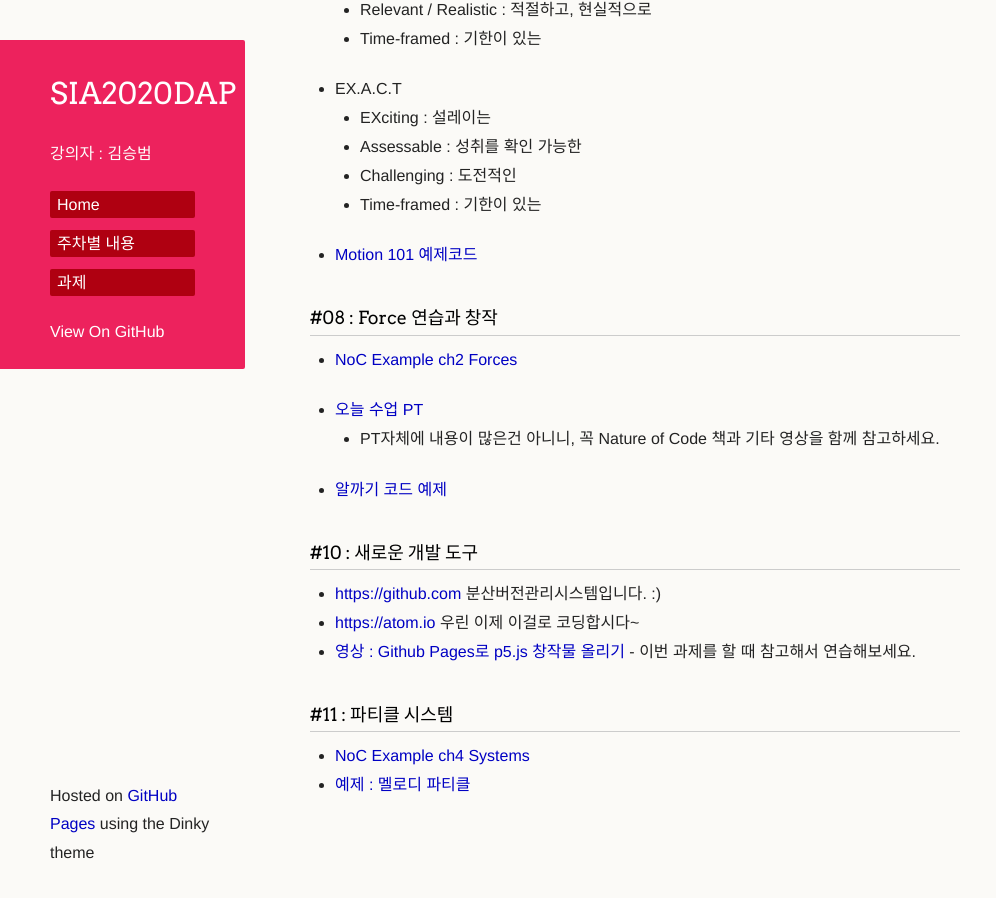
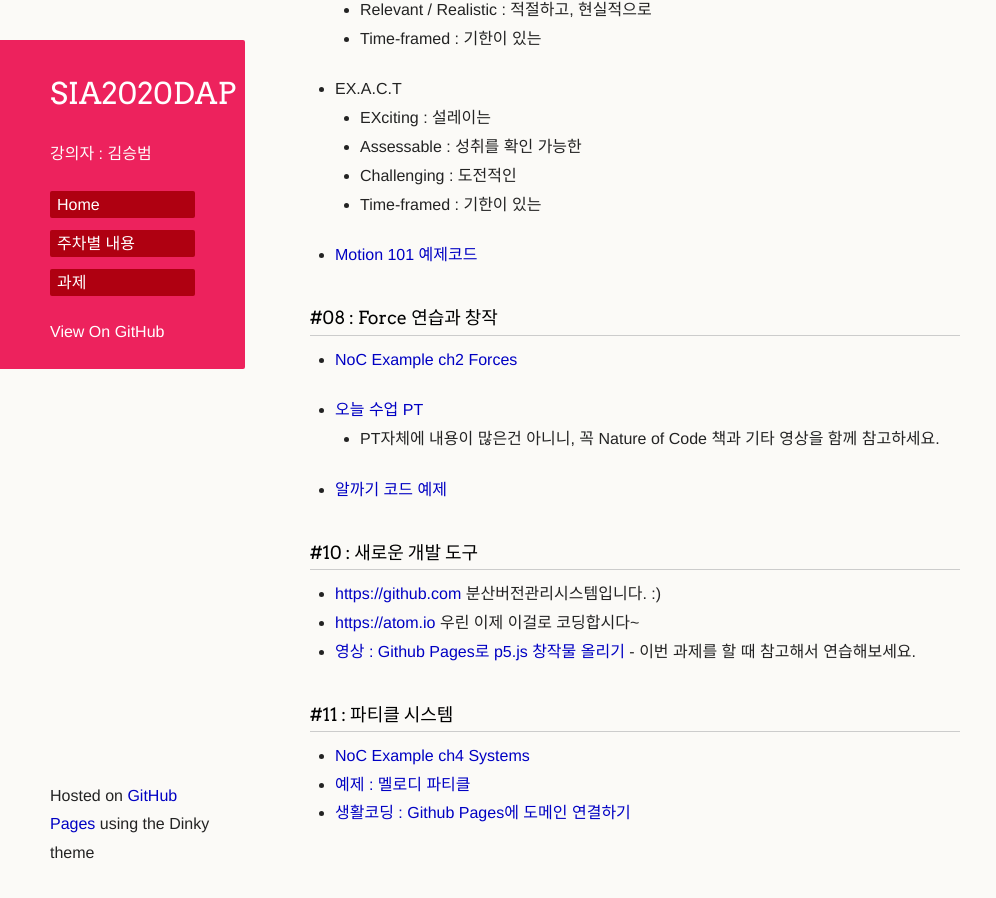
Before and after one commit to picxenk/SIA2020DAP, a Jekyll site: the page built from curriculum.md, in a window 1280 px wide and 900 px high, scrolled down 2273 px. Shown: the whole window, without its empty margins (0-996 px from the left). Built offline with Jekyll 4.4.1, drawn with Linux system fonts in a browser that asks for light colours; our own code applies the rules of GitHub Pages for plain Markdown files; a script that is not in the unit is left out; the repository's description, which GitHub fills in, is left out; before the commit the page ends 3144 px from its top, so only the background shows below that.

Commit message:
Update curriculum.md

```diff
--- a/curriculum.md
+++ b/curriculum.md
@@ -85,3 +85,4 @@
 ### #11 : 파티클 시스템
  * [NoC Example ch4 Systems](https://github.com/nature-of-code/noc-examples-p5.js/tree/master/chp04_systems)
  * [예제 : 멜로디 파티클](https://editor.p5js.org/picxenk@gmail.com/sketches/N6Sm6mJX0)
+ * [생활코딩 : Github Pages에 도메인 연결하기](https://opentutorials.org/course/3276/20315)
```
